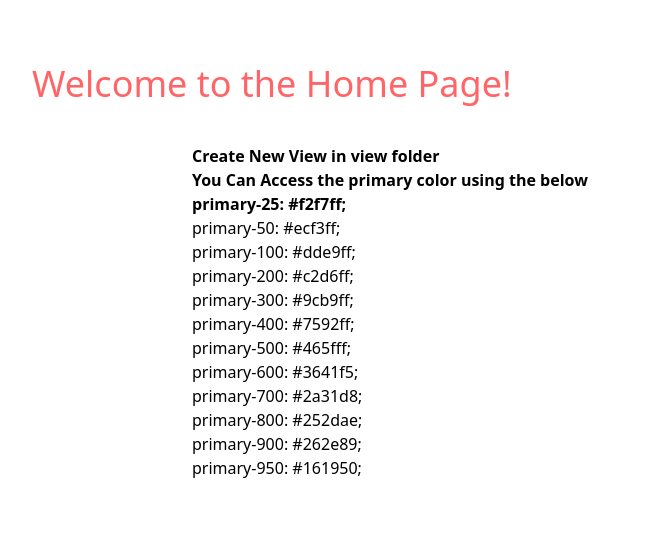
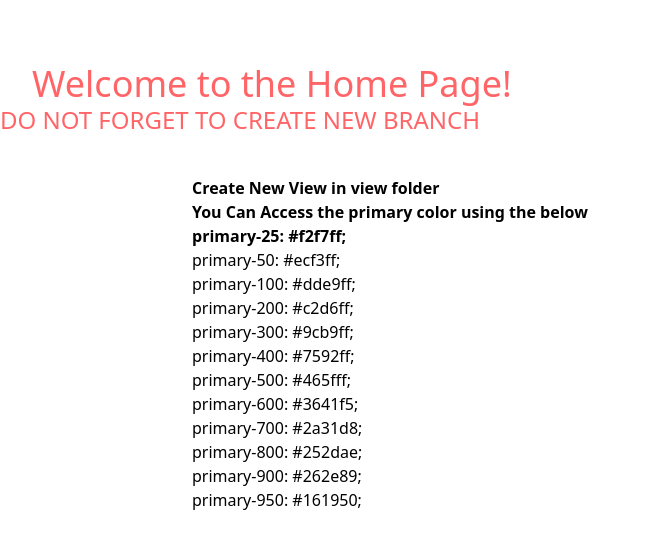
Before and after one commit to voidrak/vue-reusable-components, a Vue app: page / in a window 1280 px wide. Shown: the top 548 px of the page, without its empty margins (0-649 px from the left). Built offline with nearby package versions, Linux system fonts and the light colour scheme; the HTML template or start-up script is replaced by a standard one.

Commit message:
feat: add reminder to create a new branch in HomePage

```diff
--- a/src/View/HomePage.vue
+++ b/src/View/HomePage.vue
@@ -3,6 +3,9 @@
 <template>
   <div>
     <h1 class="text-red-400 text-4xl mt-16 ml-8">Welcome to the Home Page!</h1>
+    <h1 class="text-red-400 text-2xl uppercase">
+      Do not Forget to create new branch
+    </h1>
     <ul class="ml-48 mt-10">
       <li class="font-bold">Create New View in view folder</li>
       <li class="font-bold">
```
